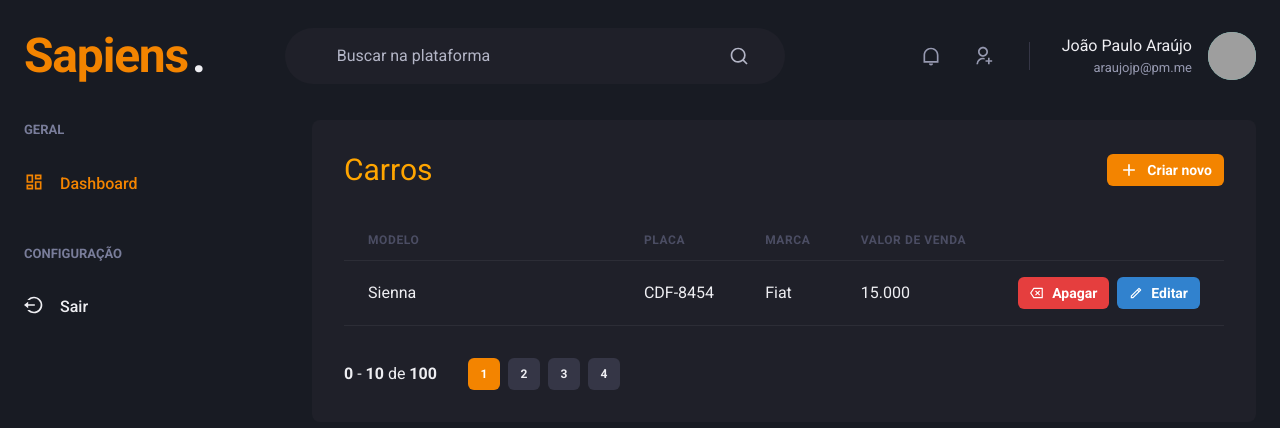
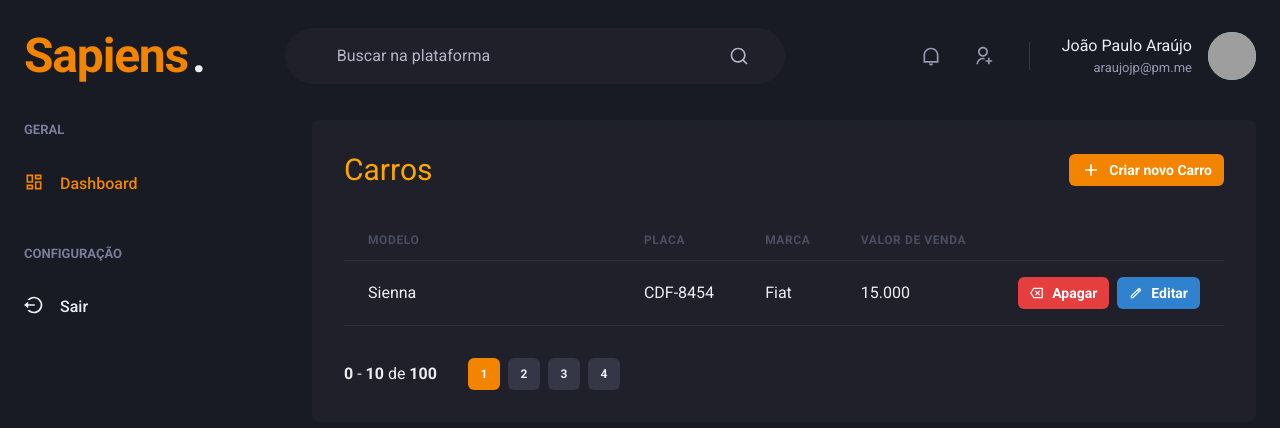
Before and after one commit to araujo-jp/prova-sapiens, a Next.js app: page /dashboard in a window 1280 px wide. Shown: the top 428 px of the page. Built offline with nearby package versions, Linux system fonts and the light colour scheme; grey boxes are pictures that could not be loaded.

Commit message:
feat: link to car registration screen

```diff
--- a/src/pages/dashboard.tsx
+++ b/src/pages/dashboard.tsx
@@ -1,5 +1,6 @@
 import { Flex, Box, Heading, Button, Icon, Table, Thead, Tr, Th, Checkbox, Tbody, Td, HStack } from '@chakra-ui/react'
 import { RiAddLine, RiDeleteBack2Line, RiPencilLine } from 'react-icons/ri';
+import Link from 'next/link';
 
 import { Header } from '../components/Header'
 import { Sidebar } from '../components/Sidebar';
@@ -20,9 +21,18 @@ export default function Dashboard() {
           <Flex mb="8" justify="space-between" align="center">
             <Heading size="lg" fontWeight="normal" color="orange">Carros</Heading>
 
-            <Button as="a" size="sm" fontSize="sm" colorScheme="orange" leftIcon={<Icon as={RiAddLine} fontSize="20" />}>
-              Criar novo
-            </Button>
+            <Link href="/cars/create" passHref>
+              <Button
+                as="a"
+                size="sm"
+                fontSize="sm"
+                colorScheme="orange"
+                leftIcon={<Icon as={RiAddLine} fontSize="20" />}
+              >
+                Criar novo Carro
+              </Button>
+            </Link>
+
           </Flex>
 
           <Table colorScheme="whiteAlpha">
```
